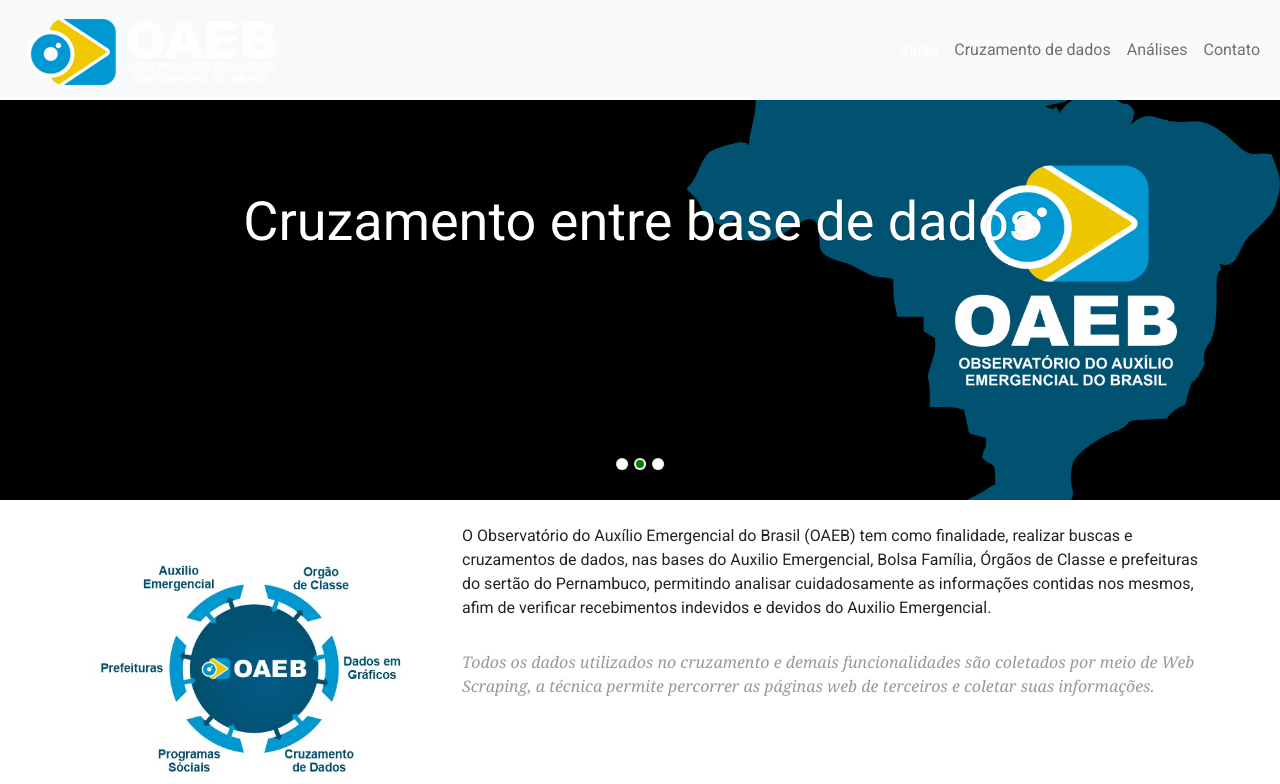
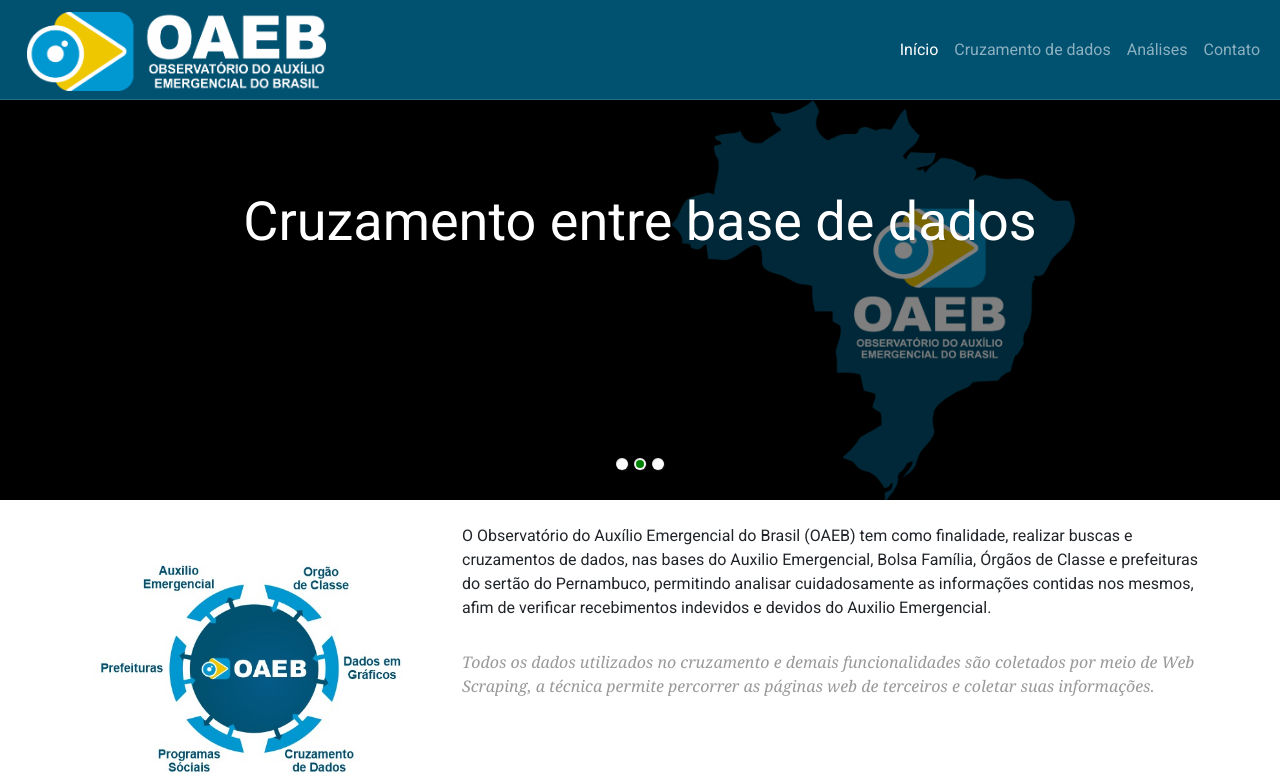
Before and after one commit to MaelSantos/TCC-OAEB, a Django app: page /polls/ in a window 1280 px wide. Shown: the top 784 px of the page. Run offline with Django 3.2, Linux system fonts and the light colour scheme.

Commit message:
Correções imagens

```diff
--- a/polls/static/polls/assets/css/style.css
+++ b/polls/static/polls/assets/css/style.css
@@ -33,28 +33,29 @@ label {
     color: #777;
 }
 
+.logo{
+    position: relative;
+    min-height: 400px;
+}
+
 /* Header */
 #head {
-    background: #181015 url( ../images/mapa2.png) no-repeat center;
-    backdrop-filter: brightness(50%) !important;
     background-size: cover;
     min-height: 400px;
     text-align: center;
     color: white;
     font-weight: 300;
     position: relative;
-
-    /*filter: brightness(50%);*/
 }
     .container-image {
-
+        background: black url( ../images/mapa2.png) no-repeat center;
+        backdrop-filter: brightness(50%) !important;
         filter: brightness(50%);
-        background-size: cover;
-        height: 100%;
-        width: 100%;
-        position: relative;
-        width: auto;
-        height: auto;
+        background-size: contain;
+        min-height: 400px;
+        position: absolute;
+        left: 0;
+        right: 0;
     }
 
     #head.secondary {
--- a/polls/templates/polls/cruzamento.html
+++ b/polls/templates/polls/cruzamento.html
@@ -209,5 +209,5 @@
         </div>
     </div>
 
-<!--    <script src="{% static 'polls/cruzamento.js' %}"></script>-->
+    <script src="{% static 'polls/cruzamento.js' %}"></script>
 {% endblock %}
--- a/polls/templates/polls/menu.html
+++ b/polls/templates/polls/menu.html
@@ -24,18 +24,16 @@
 <body>
 
 <!-- Fixed navbar -->
-<nav class="navbar navbar-expand-lg navbar-light bg-light navbar-inverse">
+<nav class="navbar navbar-expand-lg navbar-dark navbar-inverse">
     <div class="container-fluid">
-
-        <a class="navbar-brand" href="/polls/">
-            <img src="{% static 'polls/assets/images/logo.png' %}" alt="OAEB HTML5 template">
+        <a class="navbar-brand col-xs-1 col-md-3 col-sm-3 col-xl-3 " href="/polls/">
+            <img class="img-fluid float-start" src="{% static 'polls/assets/images/logo2.png' %}" alt="OAEB HTML5 template">
         </a>
         <button class="navbar-toggler" type="button" data-bs-toggle="collapse" data-bs-target="#navbarSupportedContent" aria-controls="navbarSupportedContent" aria-expanded="false" aria-label="Toggle navigation">
             <span class="navbar-toggler-icon"></span>
         </button>
-
-        <div class="collapse navbar-collapse d-flex justify-content-end" id="navbarSupportedContent">
-            <ul class="navbar-nav pull-right">
+        <div class="collapse navbar-collapse justify-content-end" id="navbarSupportedContent">
+            <ul class="navbar-nav mr-auto">
                 <li class="nav-item {% block index %}{% endblock %}">
                     <a class="nav-link" href="/polls/">Início</a>
                 </li>
@@ -48,49 +46,10 @@
                 <li class="nav-item {% block contato %}{% endblock %}">
                     <a class="nav-link" href="/polls/contatos/">Contato</a>
                 </li>
-
             </ul>
         </div>
-
     </div>
 </nav>
-
-<!--<nav class="navbar navbar-expand-lg navbar-light bg-light">-->
-<!--  <div class="container-fluid">-->
-<!--    <a class="navbar-brand" href="#">Navbar</a>-->
-<!--    <button class="navbar-toggler" type="button" data-bs-toggle="collapse" data-bs-target="#navbarSupportedContent" aria-controls="navbarSupportedContent" aria-expanded="false" aria-label="Toggle navigation">-->
-<!--      <span class="navbar-toggler-icon"></span>-->
-<!--    </button>-->
-<!--    <div class="collapse navbar-collapse" id="navbarSupportedContent">-->
-<!--      <ul class="navbar-nav me-auto mb-2 mb-lg-0">-->
-<!--        <li class="nav-item">-->
-<!--          <a class="nav-link active" aria-current="page" href="#">Home</a>-->
-<!--        </li>-->
-<!--        <li class="nav-item">-->
-<!--          <a class="nav-link" href="#">Link</a>-->
-<!--        </li>-->
-<!--        <li class="nav-item dropdown">-->
-<!--          <a class="nav-link dropdown-toggle" href="#" id="navbarDropdown" role="button" data-bs-toggle="dropdown" aria-expanded="false">-->
-<!--            Dropdown-->
-<!--          </a>-->
-<!--          <ul class="dropdown-menu" aria-labelledby="navbarDropdown">-->
-<!--            <li><a class="dropdown-item" href="#">Action</a></li>-->
-<!--            <li><a class="dropdown-item" href="#">Another action</a></li>-->
-<!--            <li><hr class="dropdown-divider"></li>-->
-<!--            <li><a class="dropdown-item" href="#">Something else here</a></li>-->
-<!--          </ul>-->
-<!--        </li>-->
-<!--        <li class="nav-item">-->
-<!--          <a class="nav-link disabled" href="#" tabindex="-1" aria-disabled="true">Disabled</a>-->
-<!--        </li>-->
-<!--      </ul>-->
-<!--      <form class="d-flex">-->
-<!--        <input class="form-control me-2" type="search" placeholder="Search" aria-label="Search">-->
-<!--        <button class="btn btn-outline-success" type="submit">Search</button>-->
-<!--      </form>-->
-<!--    </div>-->
-<!--  </div>-->
-<!--</nav>-->
 
 {% block content %}{% endblock %}
 {% block optional %}{% endblock %}
```
Also changed, not shown: polls/static/polls/assets/images/logo2.png (added), polls/static/polls/assets/images/logo_antiga.png (added).
